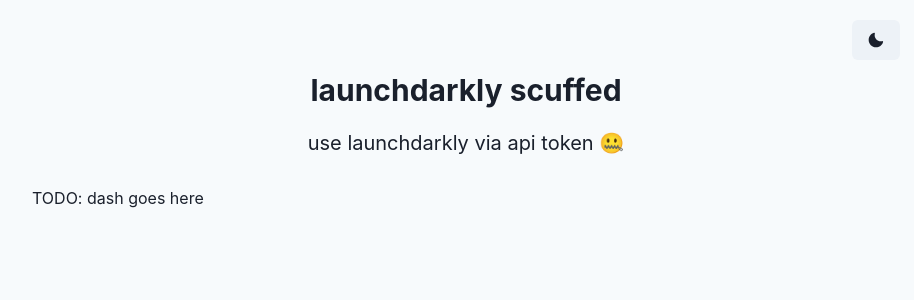
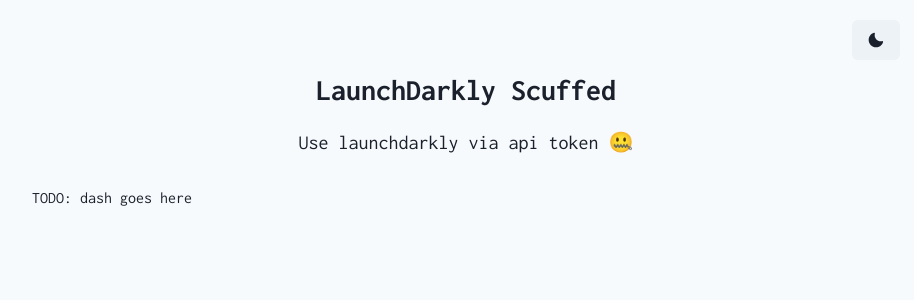
Before and after one commit to nicoandra/discount-launchdarkly, a React (Create React App) app: page / in a window 1280 px wide. Shown: the top 300 px of the page, without its empty margins (174-1088 px from the left). Built offline with nearby package versions, Linux system fonts and the light colour scheme.

Commit message:
better font

```diff
--- a/public/index.html
+++ b/public/index.html
@@ -5,7 +5,7 @@
     <link rel="icon" href="%PUBLIC_URL%/favicon.ico" />
     <link rel="preconnect" href="https://fonts.googleapis.com">
     <link rel="preconnect" href="https://fonts.gstatic.com" crossorigin>
-    <link href="https://fonts.googleapis.com/css2?family=Source+Code+Pro:wght@400;700&display=swap" rel="stylesheet">
+    <link href="https://fonts.googleapis.com/css2?family=Inconsolata:wght@400;700&display=swap" rel="stylesheet">
     <meta name="viewport" content="width=device-width, initial-scale=1" />
     <meta name="theme-color" content="#000000" />
     <meta name="description" content="use launchdarkly via api token" />
--- a/src/components/page-container/page-container.component.tsx
+++ b/src/components/page-container/page-container.component.tsx
@@ -6,7 +6,7 @@ export const PageContainer = ({ children }: React.PropsWithChildren) => {
     <Container maxW="900px" paddingTop="5" paddingBottom="10">
       <ColorModeToggle />
       <Heading paddingTop="3" fontSize="3xl" textAlign="center">
-        launchdarkly scuffed
+        LaunchDarkly Scuffed
       </Heading>
       <Center>
         <Text
@@ -17,7 +17,7 @@ export const PageContainer = ({ children }: React.PropsWithChildren) => {
           maxW="md"
           alignSelf="center"
         >
-          use launchdarkly via api token 🤐
+          Use launchdarkly via api token 🤐
         </Text>
       </Center>
       {children}
--- a/src/theme.ts
+++ b/src/theme.ts
@@ -4,12 +4,12 @@ import { mode, StyleFunctionProps } from '@chakra-ui/theme-tools';
 export const theme = extendTheme({
   initialColorMode: 'dark',
   useSystemColorMode: false,
+  fonts: {
+    heading: `Inconsolata, monospace`,
+    body: `Inconsolata, monospace`,
+  },
   styles: {
     global: (props: StyleFunctionProps) => ({
-      fonts: {
-        heading: `'Source Code Pro', monospace`,
-        body: `'Source Code Pro', monospace`,
-      },
       body: {
         color: mode('gray.800', 'whiteAlpha.900')(props),
         bg: mode('gray.50', 'gray.800')(props),
```
